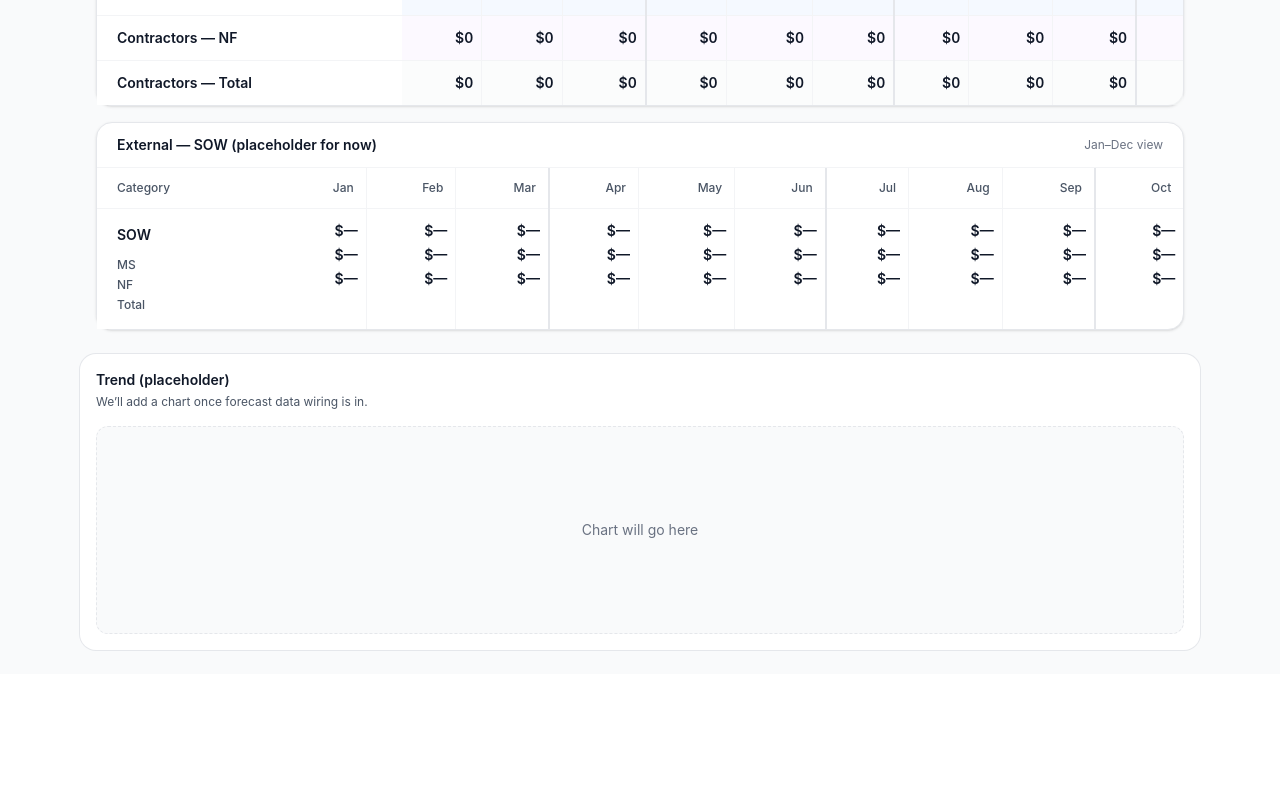
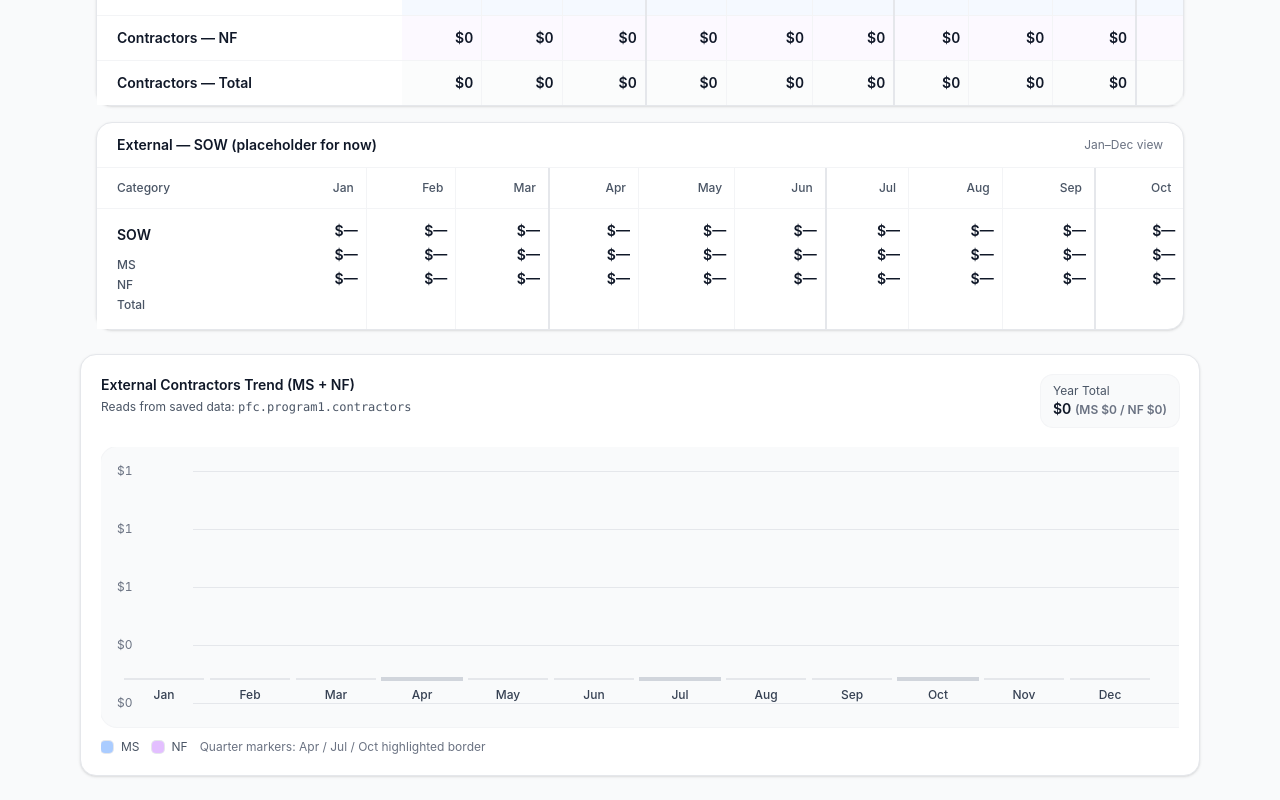
Before and after one commit to premkumarkirankumar/forecast-companion-poc, a React app in the folder frontend/: page / in a window 1280 px wide. Shown: the part 881-1681 px from the top of the page. Before the commit the page ends 1555 px from the top, so only its background shows below. Built offline with nearby package versions, Linux system fonts and the light colour scheme; the HTML template or start-up script is replaced by a standard one.

Commit message:
Updated trend chart

```diff
--- a/frontend/src/components/ChartPlaceholder.jsx
+++ b/frontend/src/components/ChartPlaceholder.jsx
@@ -1,17 +1,188 @@
-export default function ChartPlaceholder() {
+import { useEffect, useMemo, useState } from "react";
+import { MONTHS } from "../data/hub";
+
+function fmtCompact(n) {
+  const v = Number(n) || 0;
+  if (v >= 1_000_000) return `$${(v / 1_000_000).toFixed(1)}M`;
+  if (v >= 1_000) return `$${Math.round(v / 1_000)}K`;
+  return `$${Math.round(v)}`;
+}
+
+function getProgramKey(selectedProgram) {
+  return selectedProgram || "default";
+}
+
+function safeParse(json, fallback) {
+  try {
+    const x = JSON.parse(json);
+    return x ?? fallback;
+  } catch {
+    return fallback;
+  }
+}
+
+function computeRollup(contractors) {
+  const ms = Object.fromEntries(MONTHS.map((m) => [m, 0]));
+  const nf = Object.fromEntries(MONTHS.map((m) => [m, 0]));
+
+  for (const c of contractors || []) {
+    for (const m of MONTHS) {
+      ms[m] += Number(c?.msByMonth?.[m] ?? 0);
+      nf[m] += Number(c?.nfByMonth?.[m] ?? 0);
+    }
+  }
+
+  const total = Object.fromEntries(
+    MONTHS.map((m) => [m, (ms[m] ?? 0) + (nf[m] ?? 0)])
+  );
+
+  return { ms, nf, total };
+}
+
+export default function ChartPlaceholder({ selectedProgram }) {
+  const programKey = getProgramKey(selectedProgram);
+  const storageKey = `pfc.${programKey}.contractors`;
+
+  const [contractors, setContractors] = useState([]);
+
+  // Load from localStorage (and update if localStorage changes)
+  useEffect(() => {
+    const load = () => {
+      const raw = localStorage.getItem(storageKey);
+      const data = safeParse(raw || "[]", []);
+      setContractors(Array.isArray(data) ? data : []);
+    };
+
+    load();
+
+    // Listen for storage changes (works if another tab changes it)
+    const onStorage = (e) => {
+      if (e.key === storageKey) load();
+    };
+    window.addEventListener("storage", onStorage);
+
+    return () => window.removeEventListener("storage", onStorage);
+  }, [storageKey]);
+
+  const rollup = useMemo(() => computeRollup(contractors), [contractors]);
+
+  const maxTotal = useMemo(() => {
+    return Math.max(1, ...MONTHS.map((m) => rollup.total[m] || 0));
+  }, [rollup]);
+
+  const yearMS = useMemo(
+    () => MONTHS.reduce((a, m) => a + (rollup.ms[m] || 0), 0),
+    [rollup]
+  );
+  const yearNF = useMemo(
+    () => MONTHS.reduce((a, m) => a + (rollup.nf[m] || 0), 0),
+    [rollup]
+  );
+  const yearTotal = yearMS + yearNF;
+
   return (
-    <div className="mt-6 rounded-2xl bg-white p-4 ring-1 ring-gray-200">
-      <div className="flex items-center justify-between">
+    <div className="mt-6 rounded-2xl border border-gray-200 bg-white p-5 shadow-sm">
+      <div className="flex flex-wrap items-start justify-between gap-3">
         <div>
-          <div className="text-sm font-semibold">Trend (placeholder)</div>
+          <div className="text-sm font-semibold text-gray-900">
+            External Contractors Trend (MS + NF)
+          </div>
           <div className="mt-1 text-xs text-gray-600">
-            We’ll add a chart once forecast data wiring is in.
+            Reads from saved data: <span className="font-mono">{storageKey}</span>
+          </div>
+        </div>
+
+        <div className="rounded-xl bg-gray-50 px-3 py-2 ring-1 ring-gray-100">
+          <div className="text-xs text-gray-600">Year Total</div>
+          <div className="text-sm font-semibold text-gray-900">
+            {fmtCompact(yearTotal)}{" "}
+            <span className="text-xs text-gray-500">
+              (MS {fmtCompact(yearMS)} / NF {fmtCompact(yearNF)})
+            </span>
           </div>
         </div>
       </div>
 
-      <div className="mt-4 flex h-52 items-center justify-center rounded-xl border border-dashed border-gray-200 bg-gray-50 text-sm text-gray-500">
-        Chart will go here
+      {/* Chart */}
+      <div className="mt-5 overflow-x-auto">
+        <div className="min-w-[1200px]">
+          {/* Y-axis guides */}
+          <div className="relative h-[280px] rounded-2xl bg-gray-50 ring-1 ring-gray-100">
+            {/* grid lines */}
+            <div className="absolute inset-0 flex flex-col justify-between p-4">
+              {[1, 0.75, 0.5, 0.25, 0].map((t) => (
+                <div key={t} className="flex items-center gap-3">
+                  <div className="w-16 text-xs text-gray-500 tabular-nums">
+                    {fmtCompact(maxTotal * t)}
+                  </div>
+                  <div className="h-px flex-1 bg-gray-200" />
+                </div>
+              ))}
+            </div>
+
+            {/* bars */}
+            <div className="absolute inset-0 flex items-end gap-2 px-6 pb-6 pt-10">
+              {MONTHS.map((m) => {
+                const ms = rollup.ms[m] || 0;
+                const nf = rollup.nf[m] || 0;
+                const total = ms + nf;
+
+                const totalPct = Math.max(0, Math.min(100, (total / maxTotal) * 100));
+                const msPctOfTotal = total === 0 ? 0 : (ms / total) * 100;
+                const nfPctOfTotal = total === 0 ? 0 : (nf / total) * 100;
+
+                const isQuarter = m === "Apr" || m === "Jul" || m === "Oct";
+
+                return (
+                  <div key={m} className="flex w-[78px] flex-col items-center">
+                    <div
+                      className={[
+                        "relative w-full rounded-xl bg-white ring-1 ring-gray-200",
+                        isQuarter ? "ring-2 ring-gray-300" : "",
+                      ].join(" ")}
+                      style={{ height: `${totalPct}%` }}
+                      title={`${m}: MS ${Math.round(ms)} / NF ${Math.round(nf)} / Total ${Math.round(total)}`}
+                    >
+                      {/* stacked fill */}
+                      <div
+                        className="absolute bottom-0 left-0 right-0 rounded-b-xl bg-blue-500/40"
+                        style={{ height: `${msPctOfTotal}%` }}
+                      />
+                      <div
+                        className="absolute left-0 right-0 bg-purple-500/35"
+                        style={{ bottom: `${msPctOfTotal}%`, height: `${nfPctOfTotal}%` }}
+                      />
+
+                      {/* total label */}
+                      {total > 0 ? (
+                        <div className="absolute -top-6 left-1/2 -translate-x-1/2 text-[11px] font-semibold text-gray-700 tabular-nums">
+                          {fmtCompact(total)}
+                        </div>
+                      ) : null}
+                    </div>
+
+                    <div className="mt-2 text-xs font-medium text-gray-700">{m}</div>
+                  </div>
+                );
+              })}
+            </div>
+          </div>
+
+          {/* legend */}
+          <div className="mt-3 flex flex-wrap items-center gap-3 text-xs text-gray-600">
+            <div className="flex items-center gap-2">
+              <span className="inline-block h-3 w-3 rounded bg-blue-500/40 ring-1 ring-gray-200" />
+              MS
+            </div>
+            <div className="flex items-center gap-2">
+              <span className="inline-block h-3 w-3 rounded bg-purple-500/35 ring-1 ring-gray-200" />
+              NF
+            </div>
+            <div className="text-xs text-gray-500">
+              Quarter markers: Apr / Jul / Oct highlighted border
+            </div>
+          </div>
+        </div>
       </div>
     </div>
   );
--- a/frontend/src/pages/Dashboard.jsx
+++ b/frontend/src/pages/Dashboard.jsx
@@ -12,14 +12,18 @@ export default function Dashboard({
   return (
     <div>
       <TopBar />
+
       <Selectors
         selectedProgram={selectedProgram}
         setSelectedProgram={setSelectedProgram}
         selectedMonth={selectedMonth}
         setSelectedMonth={setSelectedMonth}
       />
+
       <SummaryCards selectedProgram={selectedProgram} />
-      <ChartPlaceholder />
+
+      {/* Trend chart reads saved contractors per program */}
+      <ChartPlaceholder selectedProgram={selectedProgram} />
     </div>
   );
 }
```
